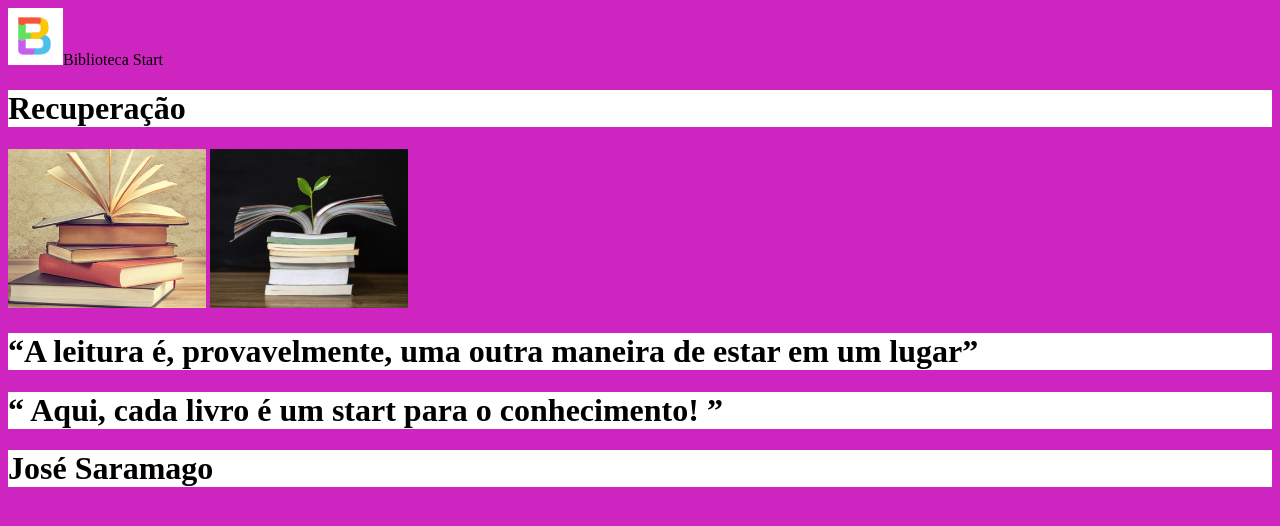
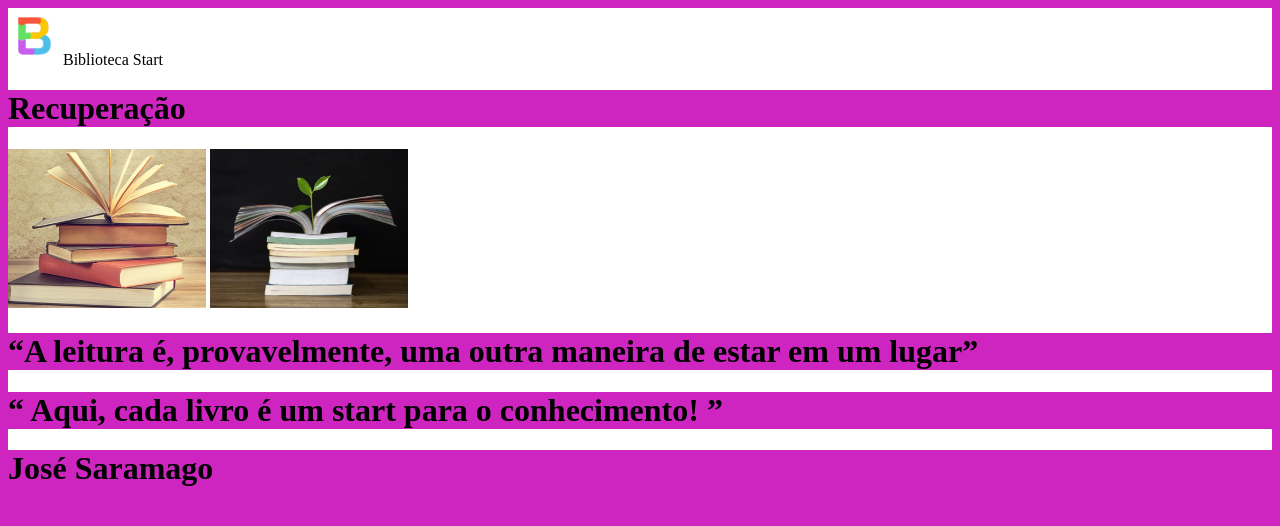
Before and after one commit to rafadan23/RafaDan, a plain HTML site: page index.html in a window 1280 px wide. Drawn offline with Linux system fonts and the light colour scheme.

Commit message:
Update style.css

```diff
--- a/style.css
+++ b/style.css
@@ -4,10 +4,12 @@
 :root { background-color: var(--cor-de-fundo);}
 
 
-h1 {background-color: rgb(178, 41, 190);}
+h1 {background-color: #ce25c0;}
 
 body {background-color: #FFFFFF;}
+header{background-color: #ce25c0;}
+.cabeçalho{
 
-body {background-color: #ce25c0;}
-
-h1{background-color: #FFFFFF;}
+    background-color: #FFFFFF;
+    display: inline;
+}
```
